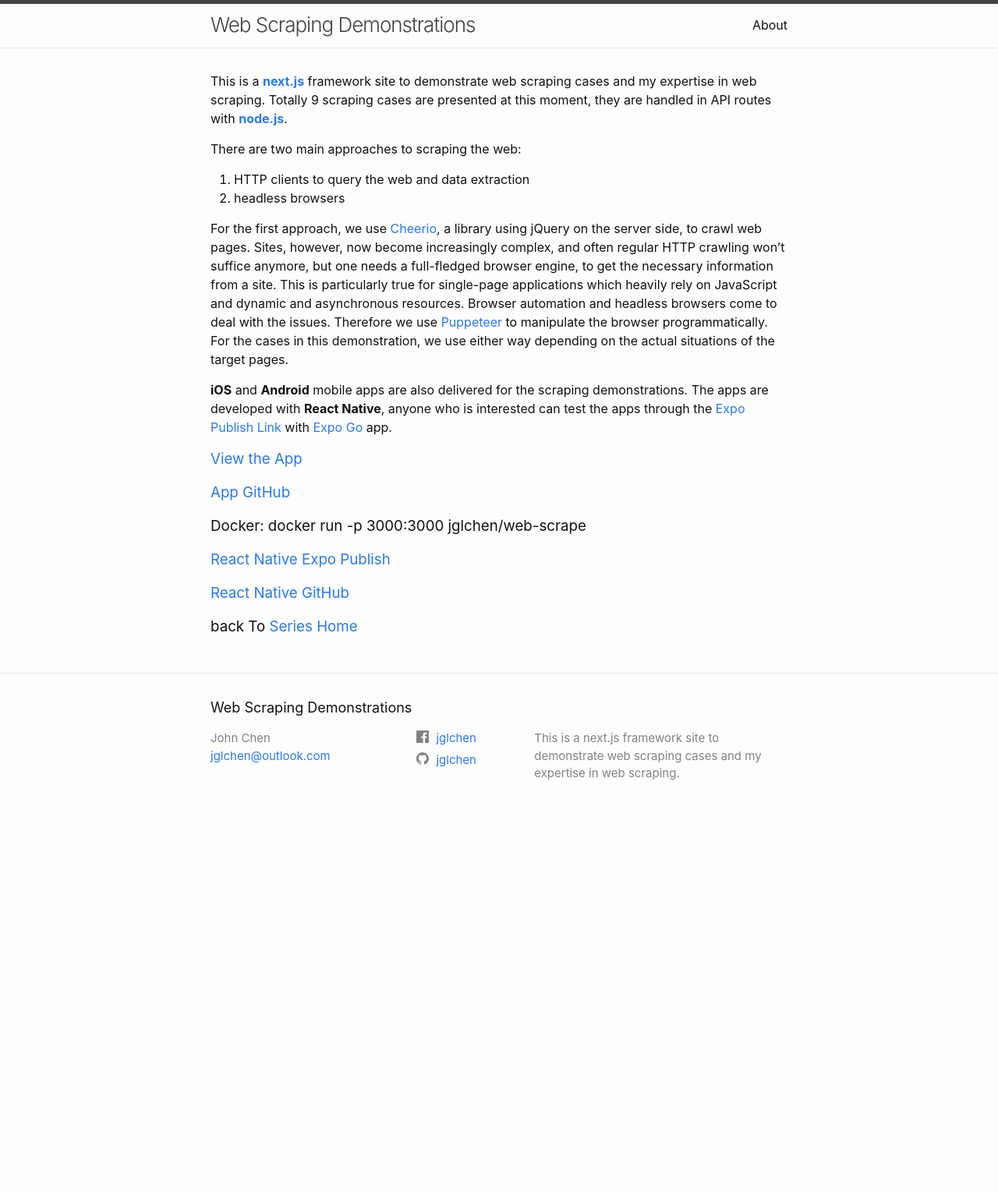
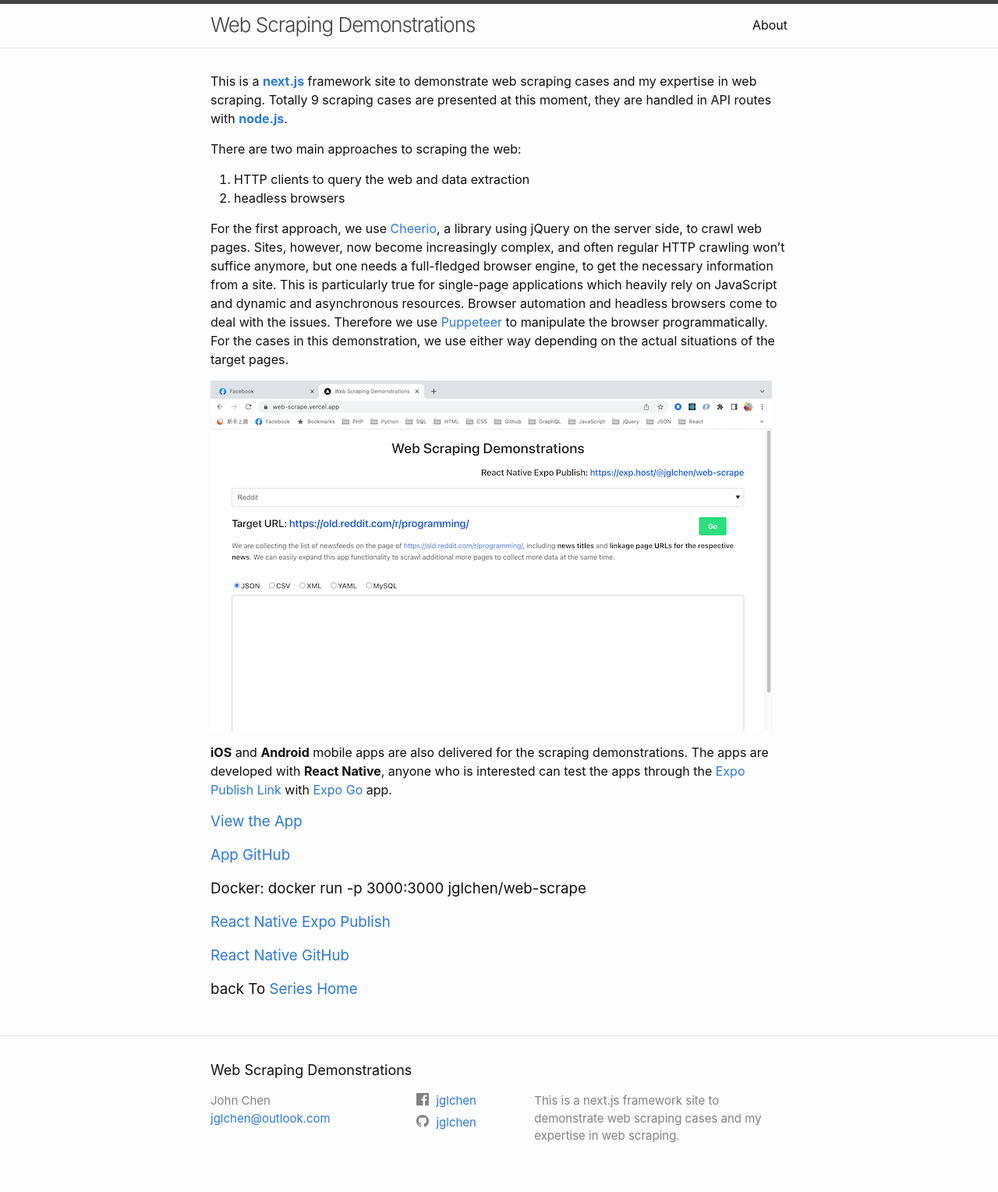
Before and after one commit to jglchen/web-scrape, a Jekyll site: the page built from index.md, in a window 1280 px wide. Shown: the whole page at 78% size. Built offline with Jekyll 4.4.1, drawn with Linux system fonts in a browser that asks for light colours; before the commit the page ends 1064 px from its top, so only the background shows below that.

Commit message:
UPDATE index.md

```diff
--- a/index.md
+++ b/index.md
@@ -17,6 +17,8 @@
 
 For the first approach, we use [Cheerio](https://www.npmjs.com/package/cheerio), a library using jQuery on the server side, to crawl web pages. Sites, however, now become increasingly complex, and often regular HTTP crawling won't suffice anymore, but one needs a full-fledged browser engine, to get the necessary information from a site. This is particularly true for single-page applications which heavily rely on JavaScript and dynamic and asynchronous resources. Browser automation and headless browsers come to deal with the issues. Therefore we use [Puppeteer](https://pptr.dev/) to manipulate the browser programmatically. For the cases in this demonstration, we use either way depending on the actual situations of the target pages.
 
+[![web-scrape-screenshot](/images/web-scrape-screenshot.png)](https://web-scrape.vercel.app)
+
 **iOS** and **Android** mobile apps are also delivered for the scraping demonstrations. The apps are developed with **React Native**, anyone who is interested can test the apps through the [Expo Publish Link](https://exp.host/@jglchen/web-scrape) with [Expo Go](https://expo.dev/client) app.
 
 
```
Also changed, not shown: images/web-scrape-screenshot.png (added).
